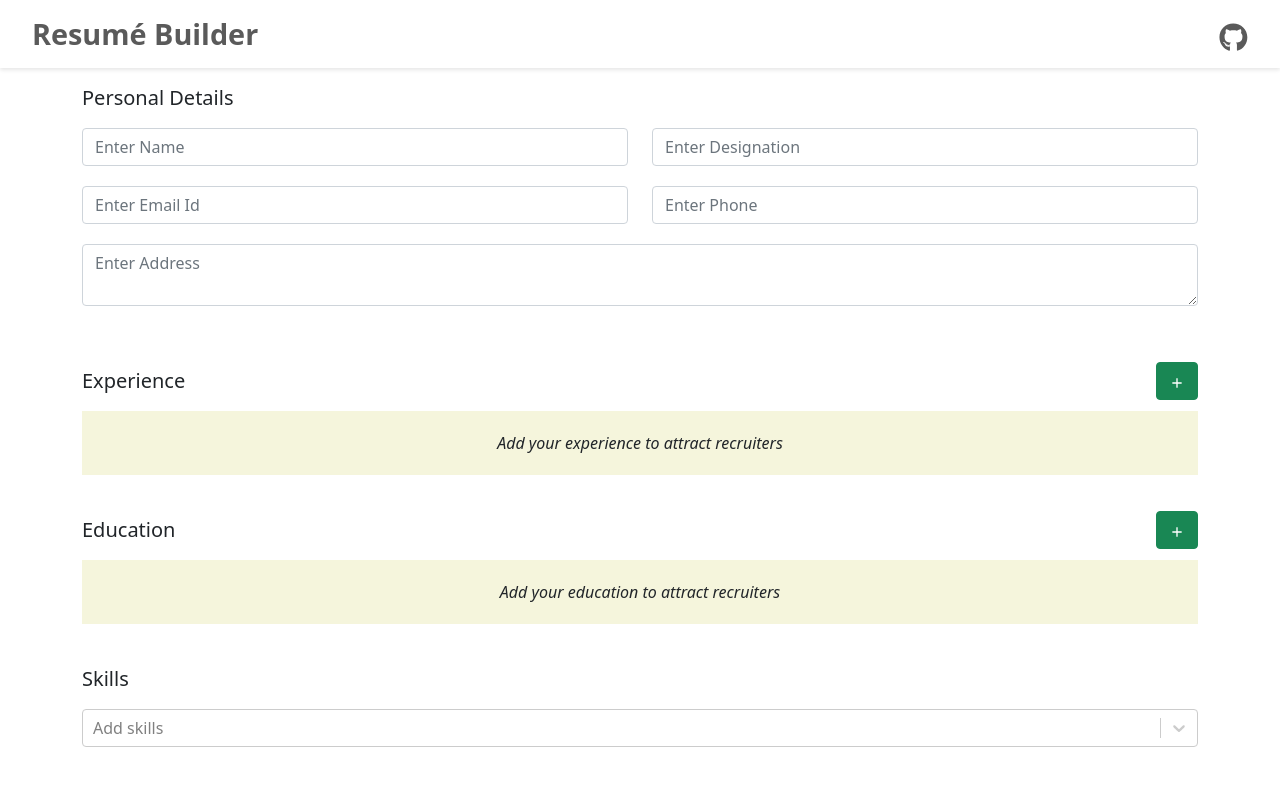
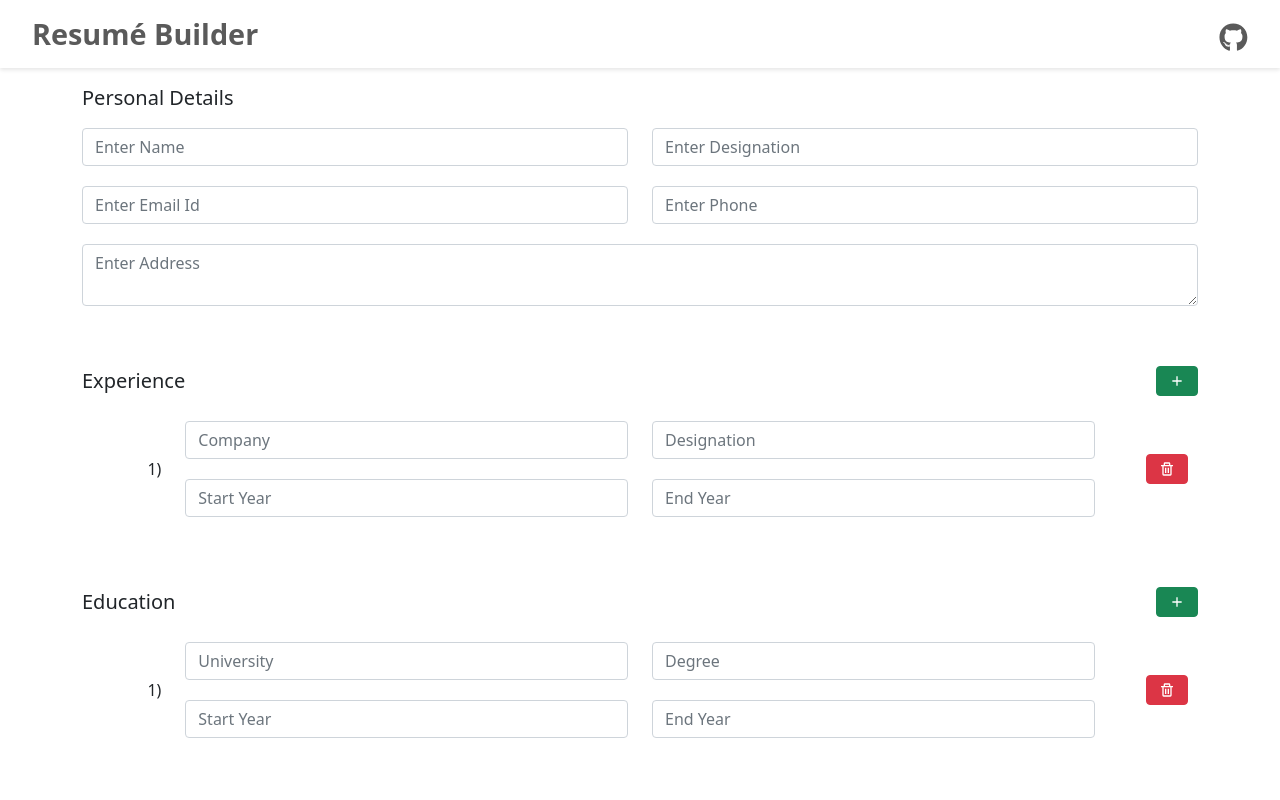
Before and after one commit to edwincj/resume-builder, a React (Create React App) app: page /edit in a window 1280 px wide. Shown: the top 800 px of the page. Built offline with nearby package versions, Linux system fonts and the light colour scheme.

Commit message:
small improvements in the app

```diff
--- a/src/App.css
+++ b/src/App.css
@@ -66,3 +66,9 @@ body {
 .button-container > * {
   margin-left: 10px;
 }
+
+input::-webkit-outer-spin-button,
+input::-webkit-inner-spin-button {
+  -webkit-appearance: none;
+  margin: 0;
+}
--- a/src/App.jsx
+++ b/src/App.jsx
@@ -3,6 +3,8 @@ import Header from "./Components/Header/Header";
 import InitialDetails from "./Constants/InitialPersonalDetails";
 import Preview from "./Components/Preview/Preview";
 import Edit from "./Components/Edit/Edit";
+import { v4 as uuidv4 } from "uuid";
+import INITIAL_SECTION_DETAILS from "./Constants/InitialSection";
 
 import { useState, createContext, useEffect } from "react";
 import { useNavigate } from "react-router-dom";
@@ -29,8 +31,18 @@ const App = ({ current }) => {
   const newHandler = () => {
     setSelectedSkills([]);
     setPersonalDetails(InitialDetails);
-    setInstitutes([]);
-    setWorkPlaces([]);
+    setInstitutes([
+      {
+        id: uuidv4(),
+        ...INITIAL_SECTION_DETAILS,
+      },
+    ]);
+    setWorkPlaces([
+      {
+        id: uuidv4(),
+        ...INITIAL_SECTION_DETAILS,
+      },
+    ]);
     setMode(MODE_EDIT);
     window.scrollTo(0, 0);
   };
--- a/src/Components/Edit/Section/Item.jsx
+++ b/src/Components/Edit/Section/Item.jsx
@@ -1,8 +1,15 @@
-import { Button, Col, Form, Row } from "react-bootstrap";
+import { Col, Form, Row } from "react-bootstrap";
 import { BiTrash } from "react-icons/bi";
 import { TYPE_EDUCATION } from "../../../Constants/FunctionalConstants";
 
-const Item = ({ data, index, deleteHandler, editHandler, type }) => {
+const Item = ({
+  data,
+  index,
+  deleteHandler,
+  editHandler,
+  type,
+  deleteDisable,
+}) => {
   const { id, name, degree, start, end } = data;
 
   const [Company, Designation] =
@@ -75,9 +82,14 @@ const Item = ({ data, index, deleteHandler, editHandler, type }) => {
         </Col>
 
         <Col md={1} className="column">
-          <Button variant="danger" onClick={() => deleteHandler(id)}>
+          <div
+            className={`delete-button symbol-button ${
+              deleteDisable ? " disabled-button" : ""
+            }`}
+            onClick={() => !deleteDisable && deleteHandler(id)}
+          >
             <BiTrash />
-          </Button>
+          </div>
         </Col>
       </Row>
     </>
--- /dev/null
+++ b/src/Components/Edit/Section/Section.css
@@ -0,0 +1,34 @@
+.symbol-button {
+  display: flex;
+  align-items: center;
+  justify-content: center;
+  border-radius: 0.25rem;
+  padding: 0.375rem 0.75rem;
+  cursor: pointer;
+  color: white;
+  transition: color 0.15s ease-in-out, background-color 0.15s ease-in-out,
+    border-color 0.15s ease-in-out, box-shadow 0.15s ease-in-out;
+  font-weight: 400;
+  line-height: 1.5;
+  text-align: center;
+  text-decoration: none;
+  vertical-align: middle;
+  -webkit-user-select: none;
+  user-select: none;
+  border: 1px solid transparent;
+  font-size: 1rem;
+}
+
+.add-button {
+  background-color: #198754;
+  border-color: #198754;
+}
+
+.delete-button {
+  background-color: #dc3545;
+  border-color: #dc3545;
+}
+
+.disabled-button {
+  cursor: not-allowed;
+}
--- a/src/Components/Edit/Section/Section.jsx
+++ b/src/Components/Edit/Section/Section.jsx
@@ -1,24 +1,24 @@
 import Item from "./Item";
-
-import { Button } from "react-bootstrap";
 import { BiPlus } from "react-icons/bi";
 import { v4 as uuidv4 } from "uuid";
+import "./Section.css";
+import { useEffect, useState } from "react";
+import INITIAL_SECTION_DETAILS from "../../../Constants/InitialSection";
+import PopUp from "../../Modal/PopUp";
 
 const Section = ({ type, data, changeHandler }) => {
+  const [showDelete, setShowDelete] = useState("");
   const clickHandler = () => {
     const newItem = {
       id: uuidv4(),
-      name: "",
-      degree: "",
-      start: "",
-      end: "",
+      ...INITIAL_SECTION_DETAILS,
     };
     changeHandler(prev => [...prev, newItem]);
   };
 
-  const deleteHandler = id => {
-    changeHandler(data => data.filter(item => item.id !== id));
-  };
+  // const deleteHandler = id => {
+  //   changeHandler(data => data.filter(item => item.id !== id));
+  // };
 
   const editItemHandler = (id, item) => {
     const newItem = [...data];
@@ -27,13 +27,27 @@ const Section = ({ type, data, changeHandler }) => {
     changeHandler(newItem);
   };
 
+  useEffect(() => {
+    if (!data.length) clickHandler();
+  }, []);
+  console.log(data);
+
   return (
     <div className="section">
+      <PopUp
+        show={!!showDelete.length}
+        onHide={() => setShowDelete("")}
+        onSubmit={() =>
+          changeHandler(data => data.filter(item => item.id !== showDelete))
+        }
+        message={`Are you sure you want to delete this ${type} field?`}
+        title={"Delete"}
+      />
       <div className="section-header">
         <div className="section-heading">{type}</div>
-        <Button variant="success" onClick={clickHandler}>
+        <div className="add-button symbol-button " onClick={clickHandler}>
           <BiPlus />
-        </Button>
+        </div>
       </div>
 
       {data.length === 0 ? (
@@ -45,9 +59,11 @@ const Section = ({ type, data, changeHandler }) => {
               key={item.id}
               data={item}
               index={index}
-              deleteHandler={deleteHandler}
+              // deleteHandler={deleteHandler}
+              deleteHandler={id => setShowDelete(id)}
               editHandler={editItemHandler}
               type={type}
+              deleteDisable={data.length <= 1}
             />
           );
         })
--- /dev/null
+++ b/src/Components/Modal/PopUp.jsx
@@ -0,0 +1,32 @@
+import React from "react";
+import { Modal, Button } from "react-bootstrap";
+
+const PopUp = props => {
+  const submitHandler = () => {
+    props.onSubmit();
+    props.onHide();
+  };
+
+  return (
+    <Modal centered {...props}>
+      <Modal.Header closeButton>
+        <Modal.Title>{props.title}</Modal.Title>
+      </Modal.Header>
+      <Modal.Body>
+        <p>{props.message}</p>
+      </Modal.Body>
+      <Modal.Footer>
+        {props.onSubmit ? (
+          <Button variant="danger" onClick={submitHandler}>
+            Delete
+          </Button>
+        ) : null}
+        <Button variant="secondary" onClick={props.onHide}>
+          Close
+        </Button>
+      </Modal.Footer>
+    </Modal>
+  );
+};
+
+export default PopUp;
--- /dev/null
+++ b/src/Constants/InitialSection.js
@@ -0,0 +1,8 @@
+const INITIAL_SECTION_DETAILS = {
+  name: "",
+  degree: "",
+  start: "",
+  end: "",
+};
+
+export default INITIAL_SECTION_DETAILS;
```
